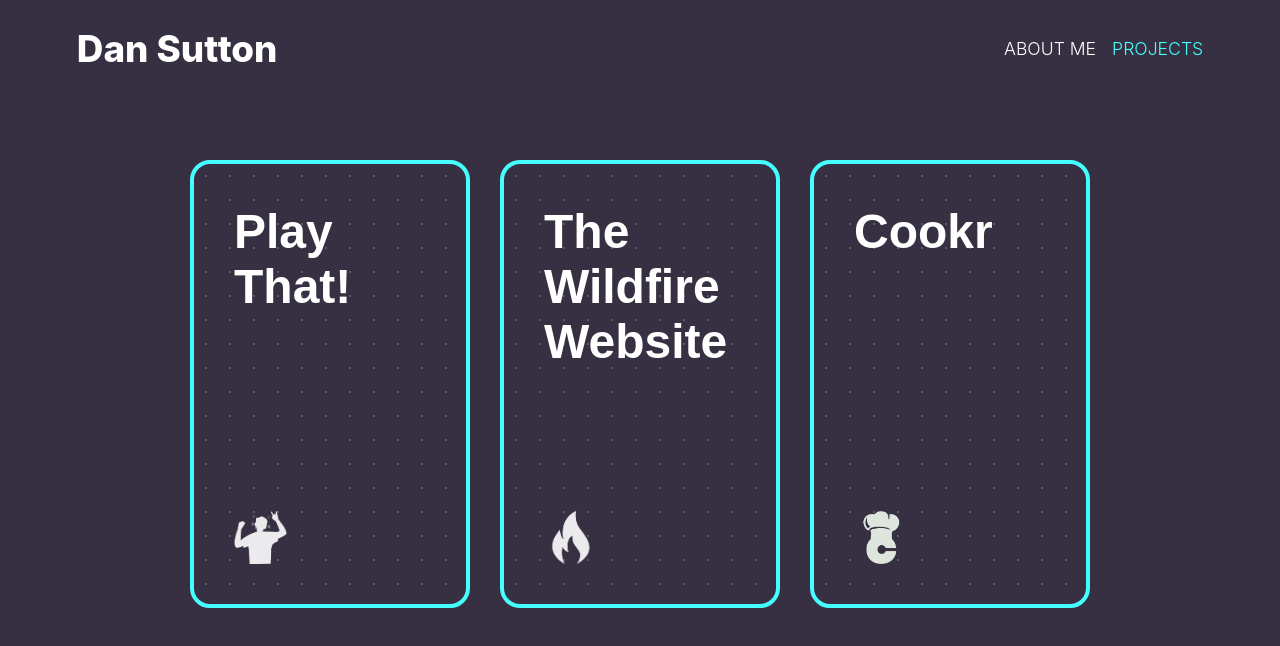
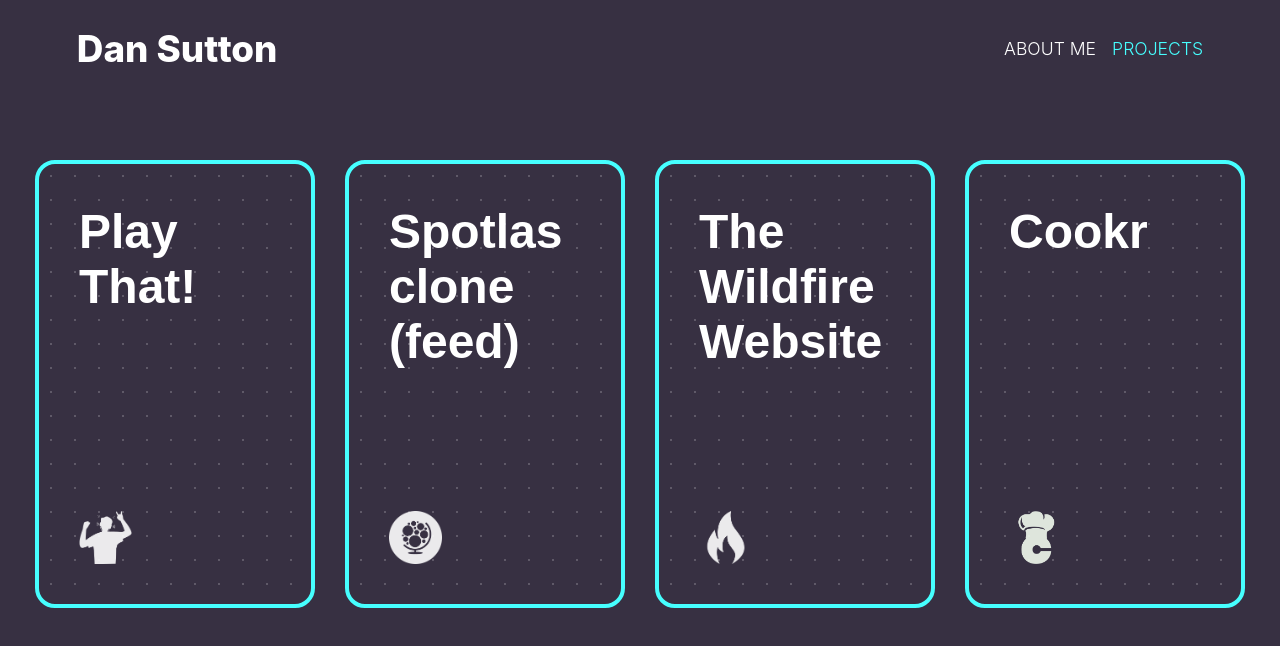
Before and after one commit to Dan-Sutton/dan-sutton-portfolio, a React (Create React App) app: page /#/projects in a window 1280 px wide. Shown: the top 646 px of the page. Built offline with nearby package versions, Linux system fonts and the light colour scheme.

Commit message:
updated projects and info

```diff
--- a/src/assets/SeedData/modalInfo.js
+++ b/src/assets/SeedData/modalInfo.js
@@ -1,6 +1,7 @@
 import cookr from "../../assets/cookr.png";
 import fire from "../../assets/fire.png";
 import playme from "../../assets/playme.png";
+import spotlas from "../../assets/spotlas.png";
 
 export const modalInfo = [
   {
@@ -14,6 +15,18 @@ export const modalInfo = [
     link: "https://playthat.xyz/",
     stack: ["NextJS", "CSS", "Firebase", "Firestore"],
     icon: playme,
+  },
+  {
+    name: "spotlas",
+    title: "Spotlas clone (feed)",
+    description:
+      "As part of an application process, I created a clone of the Spotlas feed. The app was built in Flutter. The data is fetched via a given API, and using the ‘http’ Flutter package. This data is utilised via state management using the package ‘Provider’. The feed is then dynamically generated. State management is also utilised for saving a location, as well as liking a post.",
+    video:
+      "https://res.cloudinary.com/dsdpn6tzq/video/upload/v1670020196/Website/play_me_final_gymf5l.mov",
+    github: "https://github.com/Dan-Sutton/spotlas_code_challenge",
+    link: "https://drive.google.com/file/d/13Rs2vfrN7oqhVpJ_ZciVsgQ_NNszDxp4/view?usp=share_link",
+    stack: ["Flutter", "Dart", "APIs", "State-management"],
+    icon: spotlas,
   },
   {
     name: "bandSite",
--- a/src/components/Backdrop/backdrop.css
+++ b/src/components/Backdrop/backdrop.css
@@ -25,7 +25,7 @@
 .backdrop h1 {
   color: var(--background);
   text-align: center;
-  margin-bottom: 5%;
+  margin-bottom: 20px;
 }
 
 .modaltitle {
@@ -47,7 +47,10 @@
 .Firestore-tag,
 .APIs-tag,
 .GraphQL-tag,
-.EmailJS-tag {
+.EmailJS-tag,
+.Flutter-tag,
+.Dart-tag,
+.State-management-tag {
   height: 100%;
   margin: 0 2px 0 5px;
   padding: 5px 5px 5px 5px;
@@ -90,6 +93,20 @@
   background-color: #64d8c0;
 }
 
+.Flutter-tag {
+  background-color: #2bb6f6;
+  color: black;
+}
+
+.Dart-tag {
+  background-color: #03589c;
+  color: white;
+}
+
+.State-management-tag {
+  background-color: #fdb501;
+}
+
 @media (max-width: 861px) {
   .modal {
     height: 100vw;
```
Also changed, not shown: src/assets/spotlas.png (added).
